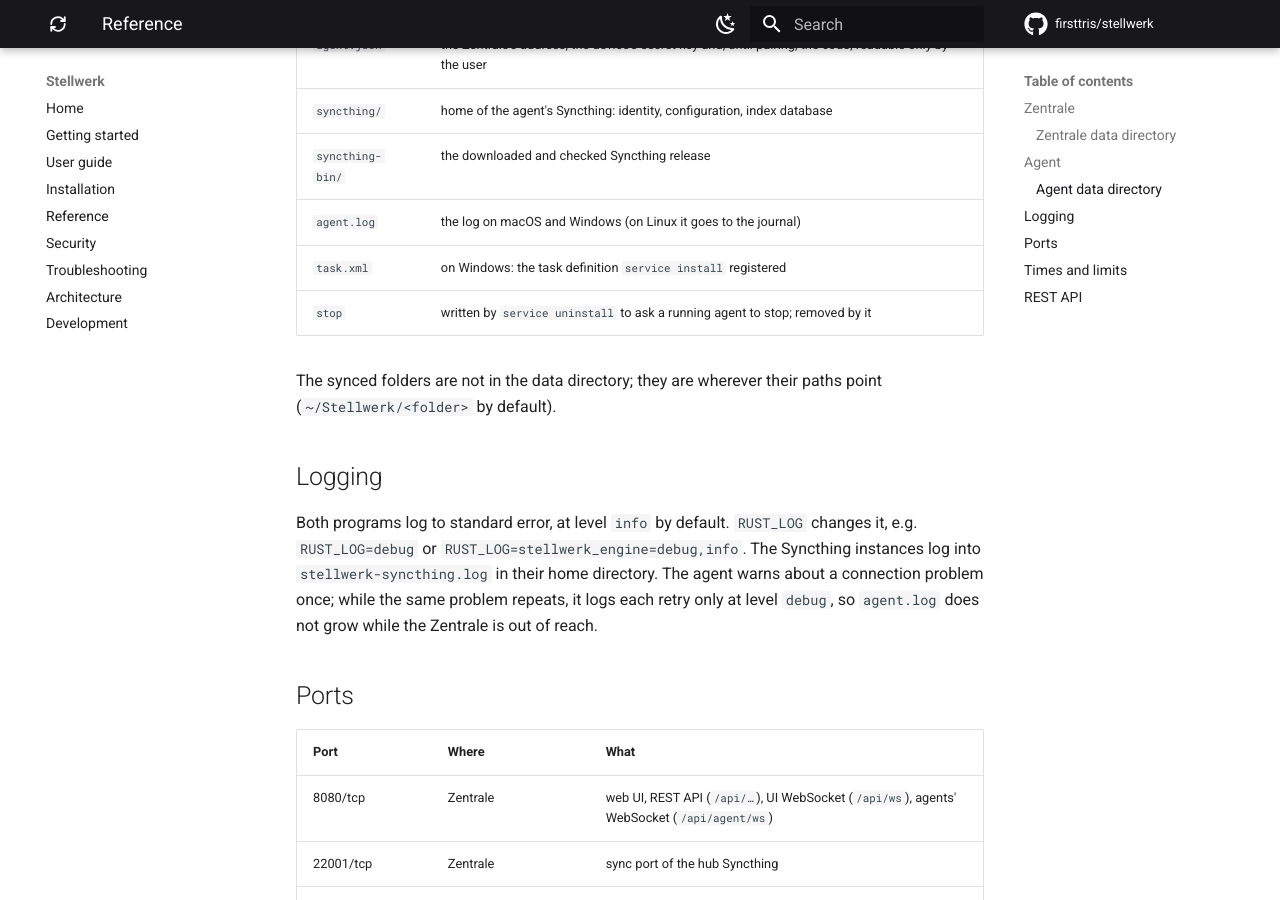
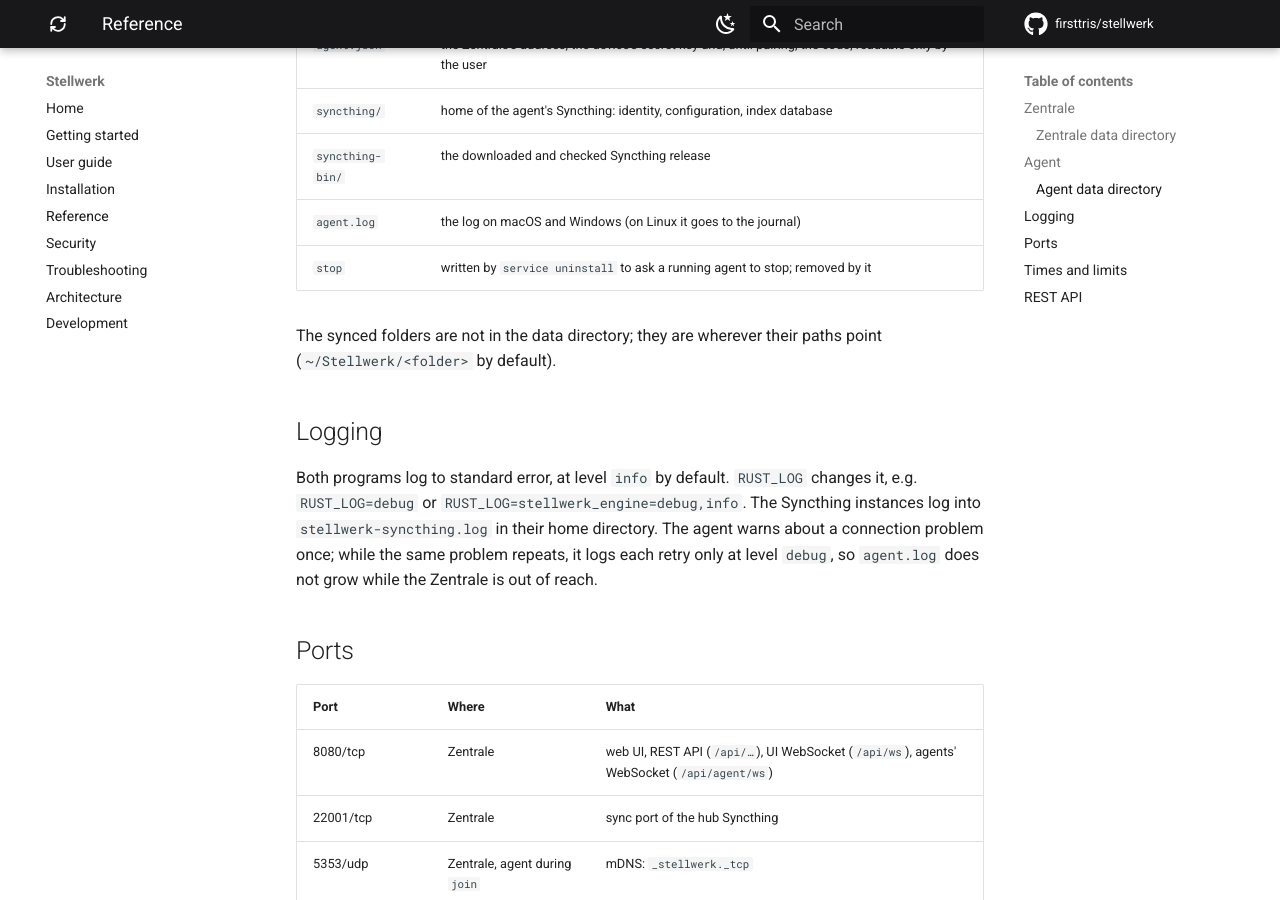
Before and after one commit to firsttris/stellwerk, an MkDocs documentation site: the page built from docs/reference.md, in a window 1280 px wide and 900 px high, scrolled down 2748 px. Built offline with MkDocs 1.6.1 and Material for MkDocs 9.7.7, drawn with Linux system fonts in a browser that asks for light colours; comment, search, counter and statistics services are not loaded.

Commit message:
docs: task.xml does not stay in the data directory (A16)
service install on Windows deletes task.xml right after schtasks
/Create (crates/agent/src/service/windows.rs), so the reference no
longer lists it among the data directory's files.

Co-Authored-By: Claude Opus 5.5 <noreply@anthropic.com>
Claude-Session: https://claude.ai/code/session_01LAJnNVhep7yKeJPsbYJyP3

```diff
--- a/docs/reference.md
+++ b/docs/reference.md
@@ -79,7 +79,6 @@ By default:
 | `syncthing/` | home of the agent's Syncthing: identity, configuration, index database |
 | `syncthing-bin/` | the downloaded and checked Syncthing release |
 | `agent.log` | the log on macOS and Windows (on Linux it goes to the journal) |
-| `task.xml` | on Windows: the task definition `service install` registered |
 | `stop` | written by `service uninstall` to ask a running agent to stop; removed by it |
 
 The synced folders are not in the data directory; they are wherever their paths point
```
